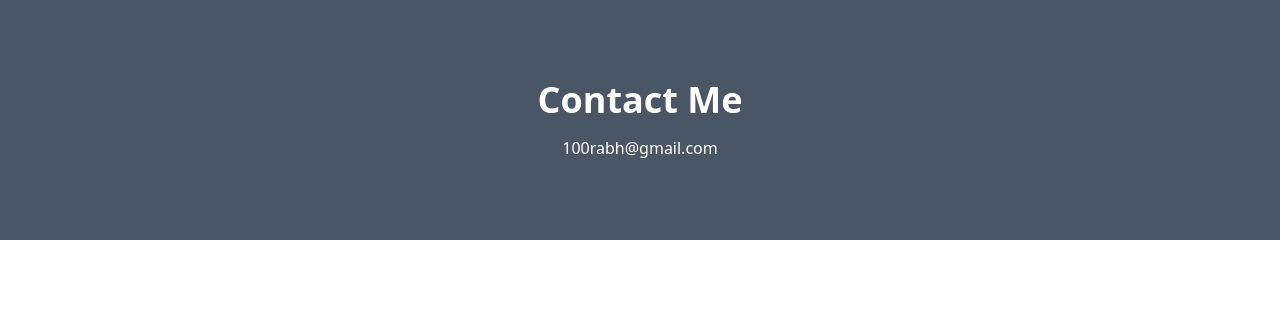
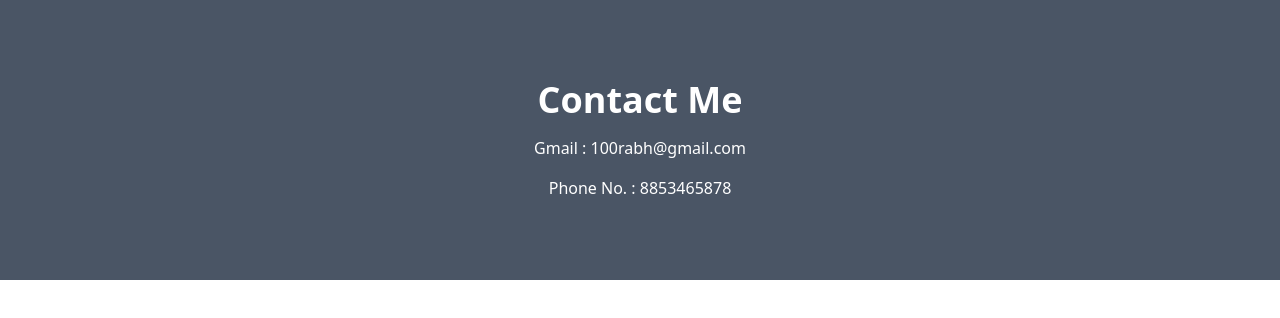
Before and after one commit to saurabh-77777/portfolio2, a React app: page /contact in a window 1280 px wide. Shown: the top 318 px of the page. Built offline with nearby package versions, Linux system fonts and the light colour scheme; the HTML template or start-up script is replaced by a standard one.

Commit message:
Update Contact.jsx

```diff
--- a/src/components/Contact.jsx
+++ b/src/components/Contact.jsx
@@ -2,7 +2,8 @@ export default function Contact() {
   return (
     <section id="contact" className="py-20 bg-gray-600 text-white text-center">
       <h2 className="text-4xl font-bold">Contact Me</h2>
-      <p className="mt-4">100rabh@gmail.com</p>
+      <p className="mt-4">Gmail : 100rabh@gmail.com</p>
+      <p className="mt-4">Phone No. : 8853465878</p>
     </section>
   );
 }
```
